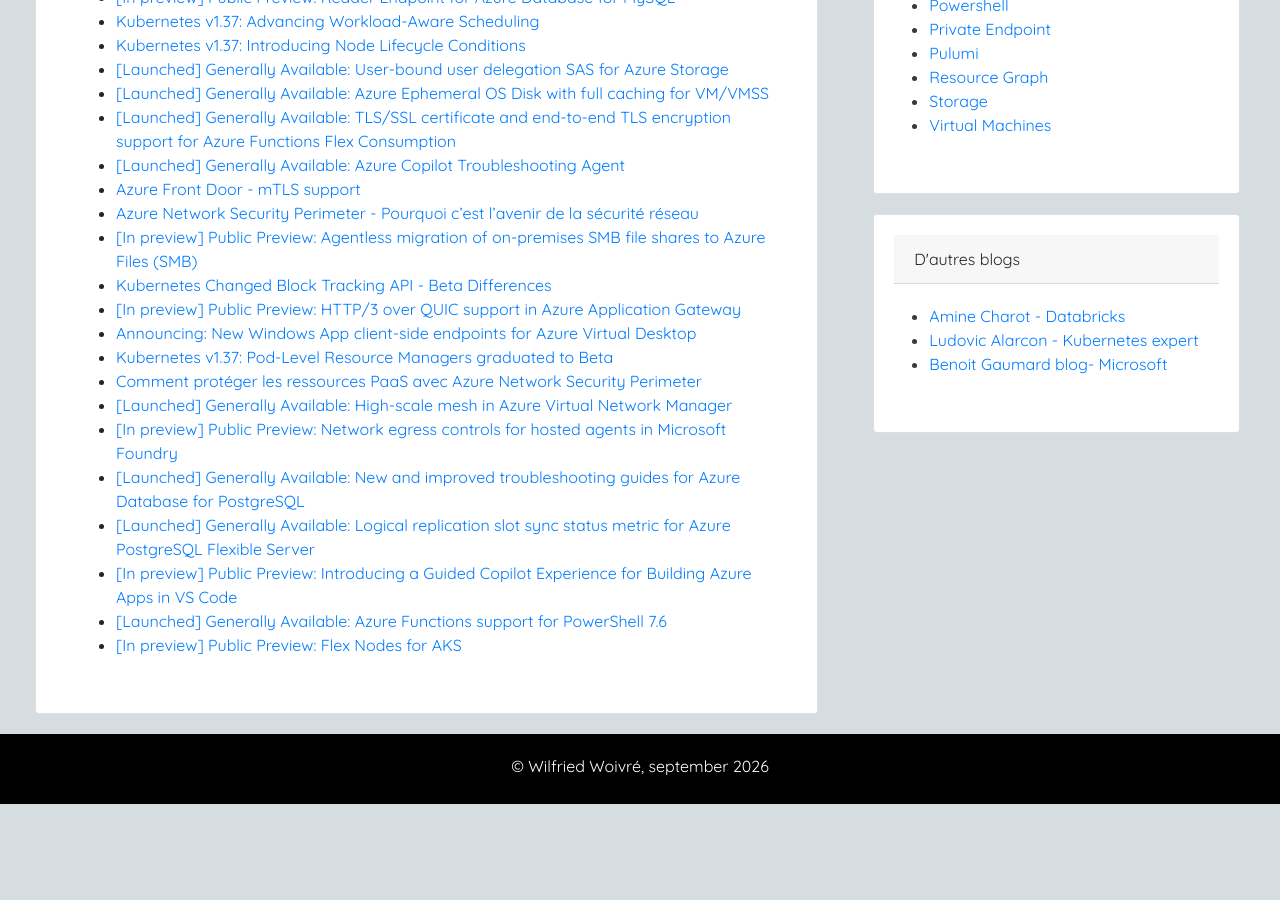
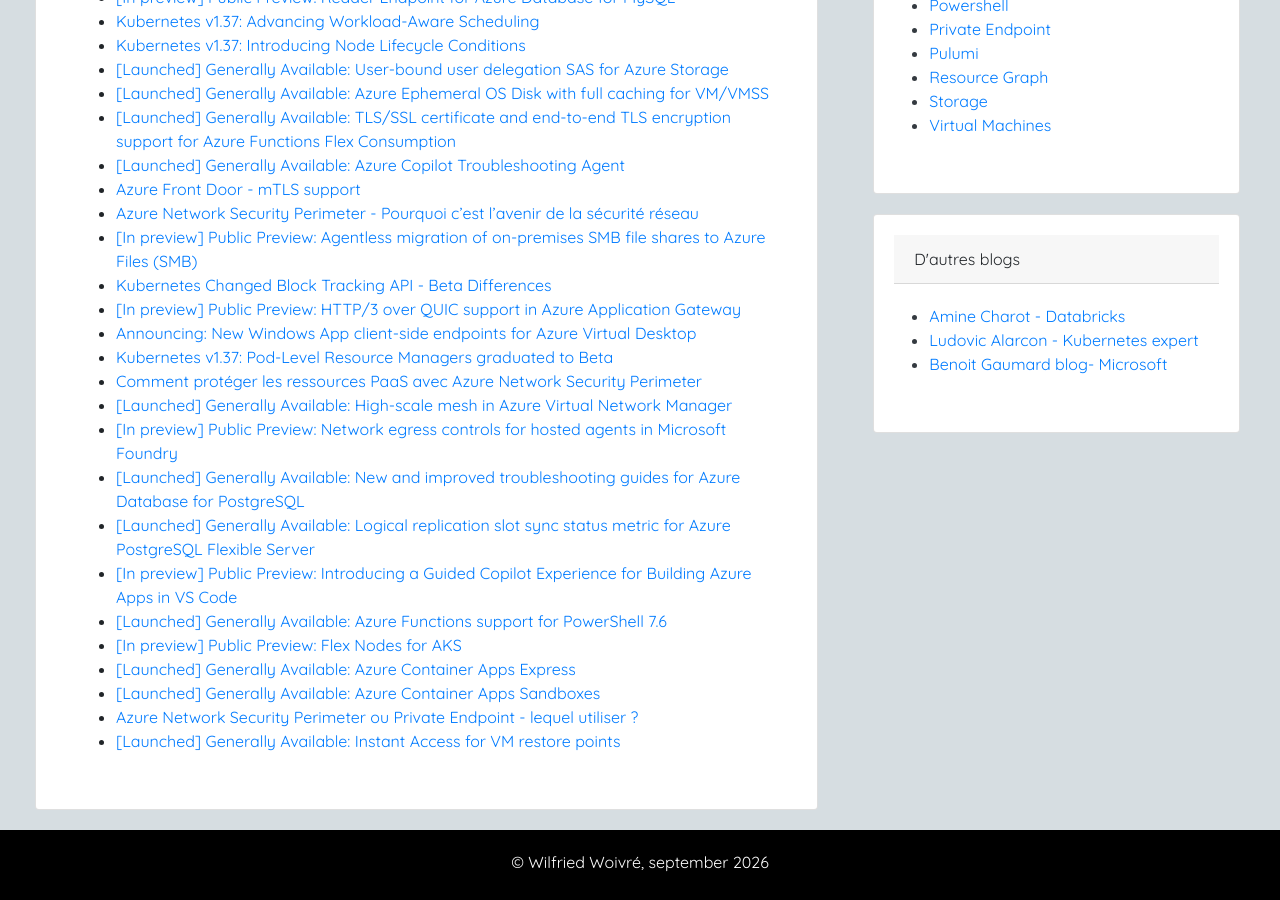
Before and after one commit to wilfriedwoivre/wilfriedwoivre.en.github.io, a Jekyll site: the page built from _news/2026-10-01-my-reading-news-for-september-2026.md, in a window 1280 px wide and 900 px high, scrolled down 864 px. Built offline with Jekyll 4.4.1, drawn with Linux system fonts in a browser that asks for light colours; nearby versions of some CDN libraries; before the commit the page ends 1668 px from its top, so only the background shows below that.

Commit message:
Update monthly news post

```diff
--- a/_news/2026-10-01-my-reading-news-for-september-2026.md
+++ b/_news/2026-10-01-my-reading-news-for-september-2026.md
@@ -41,3 +41,7 @@
 - [[In preview] Public Preview: Introducing a Guided Copilot Experience for Building Azure Apps in VS Code](https://azure.microsoft.com/updates?WT.mc_id=AZ-MVP-4039694&id=572214)
 - [[Launched] Generally Available: Azure Functions support for PowerShell 7.6](https://azure.microsoft.com/updates?WT.mc_id=AZ-MVP-4039694&id=572219)
 - [[In preview] Public Preview: Flex Nodes for AKS](https://azure.microsoft.com/updates?WT.mc_id=AZ-MVP-4039694&id=571919)
+- [[Launched] Generally Available: Azure Container Apps Express](https://azure.microsoft.com/updates?WT.mc_id=AZ-MVP-4039694&id=559242)
+- [[Launched] Generally Available: Azure Container Apps Sandboxes](https://azure.microsoft.com/updates?WT.mc_id=AZ-MVP-4039694&id=561262)
+- [Azure Network Security Perimeter ou Private Endpoint - lequel utiliser ?](https://woivre.fr/blog/2026/09/azure-network-security-perimeter-ou-private-endpoint-lequel-choisir)
+- [[Launched] Generally Available: Instant Access for VM restore points](https://azure.microsoft.com/updates?WT.mc_id=AZ-MVP-4039694&id=572573)
```
Also changed, not shown: other parts of _news/2026-10-01-my-reading-news-for-september-2026.md (+1 -1 lines).
